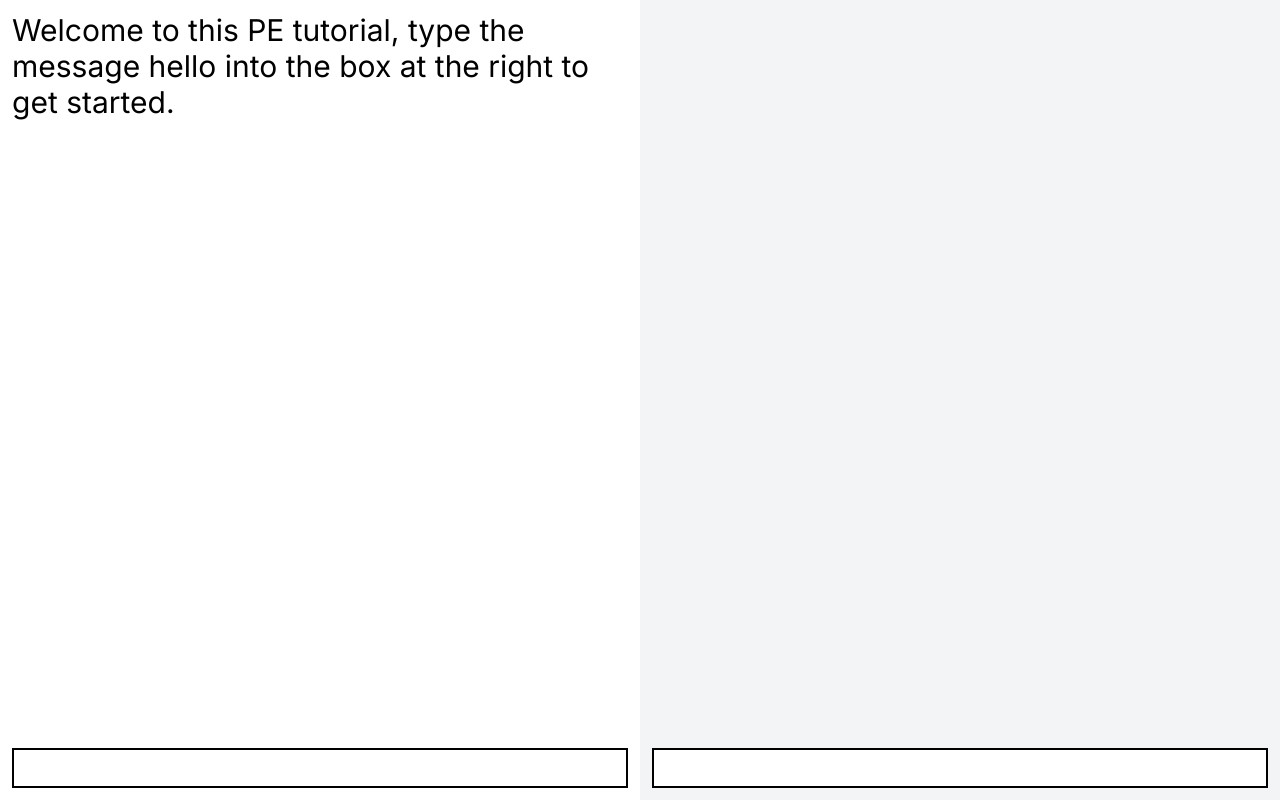
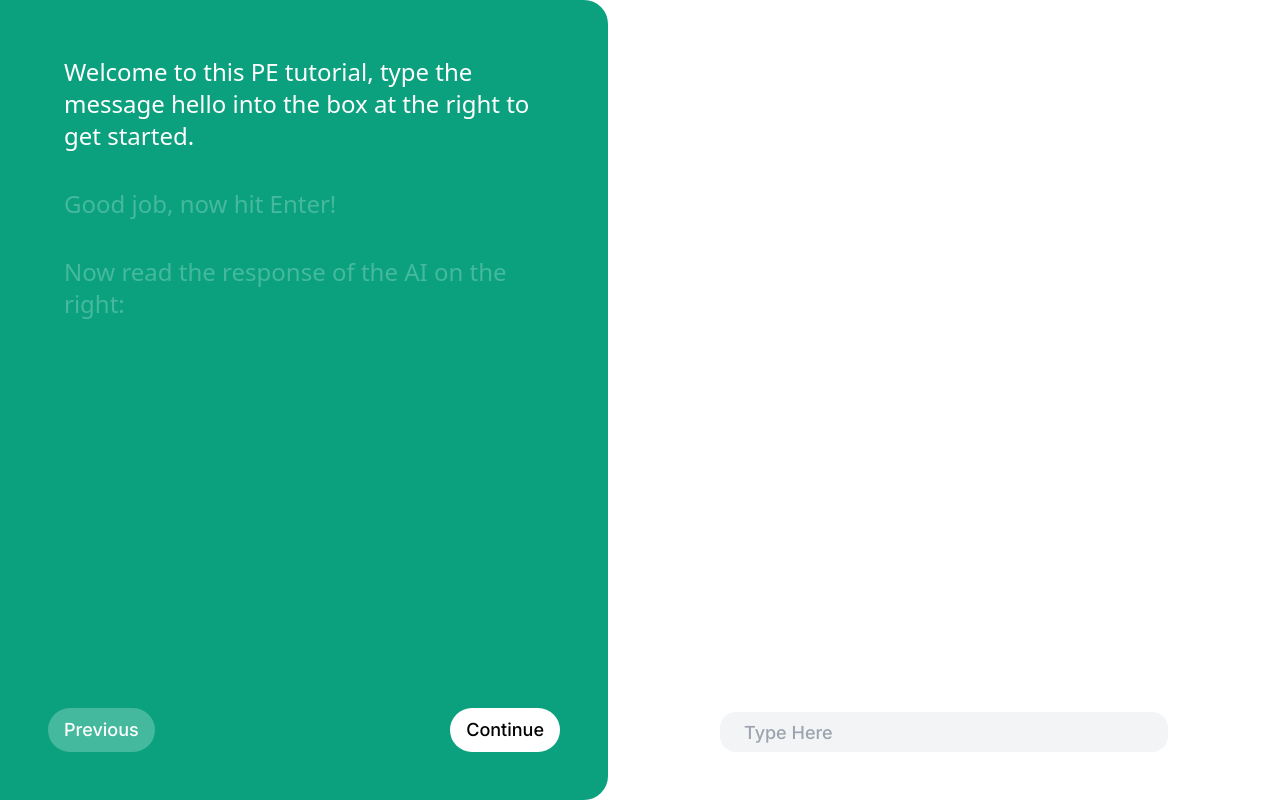
Before and after one commit to trigaten/learn2prompt, a Next.js app: page / in a window 1280 px wide. Built offline with nearby package versions, Linux system fonts and the light colour scheme.

Commit message:
CSS for new figma design

```diff
--- /dev/null
+++ b/app/components/Button.tsx
@@ -0,0 +1,20 @@
+import { ReactNode } from "react";
+
+interface ButtonProps {
+    highlighted: boolean;
+    children: ReactNode;
+    onPress: () => void;
+}
+
+const Button = ( {highlighted, children, onPress}: ButtonProps ) => {
+    return (
+        <button
+            className={`px-4 py-2 rounded-3xl text-lg font-medium ${highlighted ? 'bg-white text-black' : 'bg-light-green text-white'}`}
+            onClick={onPress}
+        >
+            {children}
+        </button>
+    );
+}
+
+export default Button;
--- a/app/components/Chat.tsx
+++ b/app/components/Chat.tsx
@@ -3,7 +3,7 @@
 import { Role, Message } from '../page';
 import { useState, ReactElement } from 'react';
 import TextBox from './TextBox';
-import MessageView from './MessageView';
+import ChatMessageView from './ChatMessageView';
 
 const Chat = (): ReactElement => {
   const [messages, setMessages] = useState<Message[]>([]);
@@ -31,10 +31,10 @@ const Chat = (): ReactElement => {
   };
 
   return (
-    <div className={"flex-1 flex flex-col justify-between p-3 bg-gray-100"}>
-      <MessageView
+    <div className={"flex-1 flex flex-col justify-between py-12 px-20"}>
+      <ChatMessageView
         messages={messages}
-      ></MessageView>
+      ></ChatMessageView>
 
       <TextBox
         onSendMessage={handleSendMessage}
--- /dev/null
+++ b/app/components/ChatMessageView.tsx
@@ -0,0 +1,45 @@
+'use client'
+
+import { useRef, useEffect, ReactElement } from 'react';
+import { Message, Role } from '../page';
+
+interface ChatMessageViewProps {
+    messages: Message[];
+}
+
+const ChatMessageView = ( {messages}: ChatMessageViewProps ): ReactElement => {
+    const messagesEndRef = useRef<HTMLDivElement>(null);
+
+    useEffect(() => {
+        if (messagesEndRef.current) {
+          messagesEndRef.current.scrollIntoView({ behavior: 'smooth' });
+        }
+      }, [messages]);
+
+      return (
+        <div className="flex flex-col overflow-auto h-full mb-2 hide-scrollbar">
+            {messages.map((message: Message, index: number) => (
+                message.role === Role.USER ? (
+                    <h1 key={index} className="font-medium self-end mb-5 text-lg bg-gray-100 rounded-3xl px-4 py-2">
+                        {message.content}
+                    </h1>
+                ) : (
+                    <div key={index} className="flex items-start mb-5">
+                        <div className="w-10 h-10 flex-shrink-0 mr-3">
+                            <img
+                                src="https://mir-s3-cdn-cf.behance.net/project_modules/max_1200/6b483e19159771.562d5d6d738ba.png"
+                                className="w-full h-full object-cover"
+                            />
+                        </div>
+                        <h1 className="font-medium text-lg px-4 py-2 rounded-3xl flex-grow">
+                            {message.content}
+                        </h1>
+                    </div>
+                )
+            ))}
+            <div ref={messagesEndRef} />
+        </div>
+    )
+}
+
+export default ChatMessageView;
--- a/app/components/MessageView.tsx
+++ /dev/null
@@ -1,31 +0,0 @@
-'use client'
-
-import { useRef, useEffect, ReactElement } from 'react';
-import { Message, Role } from '../page';
-
-interface MessageViewProps {
-    messages: Message[];
-}
-
-const MessageView = ( {messages}: MessageViewProps ): ReactElement => {
-    const messagesEndRef = useRef<HTMLDivElement>(null);
-
-    useEffect(() => {
-        if (messagesEndRef.current) {
-          messagesEndRef.current.scrollIntoView({ behavior: 'smooth' });
-        }
-      }, [messages]);
-
-    return (
-        <div className="flex flex-col overflow-auto h-full mb-2 hide-scrollbar">
-            {messages.map((message: Message, index: number) => (
-                <h1 key={index} className={`${message.role === Role.USER ? 'self-end' : ''} mb-5 text-3xl`}>
-                {message.content}
-                </h1>
-            ))}
-            <div ref={messagesEndRef} />
-        </div>
-    )
-}
-
-export default MessageView;
--- a/app/components/TextBox.tsx
+++ b/app/components/TextBox.tsx
@@ -19,10 +19,11 @@ const TextBox = ( {onSendMessage}: TextBoxProps ) => {
     };
 
     return (
-        <form className="w-full text-center" onSubmit={(e) => { e.preventDefault(); handleSubmit(); }}>
+        <form className="w-full text-center px-8" onSubmit={(e) => { e.preventDefault(); handleSubmit(); }}>
             <input
-                className="border-2 border-black w-full h-10 text-3xl"
+                className="bg-gray-100 w-full h-10 text-lg px-6 font-medium rounded-2xl"
                 type="text"
+                placeholder='Type Here'
                 value={inputData}
                 onChange={(e) => handleChange(e.target.value)}
                 />
--- a/app/components/Tutorial.tsx
+++ b/app/components/Tutorial.tsx
@@ -2,8 +2,10 @@
 
 import { Message, Role } from '../page';
 import { useState, useEffect, ReactElement } from 'react';
-import MessageView from './MessageView';
+import TutorialMessageView from './TutorialMessageView';
 import { useInputContext } from './InputContext';
+import Button from './Button';
+
 
 const Tutorial = (): ReactElement => {
   const tutorialSteps: Message[] = [
@@ -12,38 +14,32 @@ const Tutorial = (): ReactElement => {
     {role: Role.BOT, content: "Now read the response of the AI on the right:"}
   ];
 
-  const [ messages, setMessages ] = useState<Message[]>([tutorialSteps[0]]);
+  const [ messages, setMessages ] = useState<Message[]>(tutorialSteps);
   const { inputData, submitted, updateSubmitted } = useInputContext();
   const [ currentStep, setCurrentStep ] = useState<number>(0);
 
-  useEffect(() => {
-    const moveSteps = () => {
-      const newStep = currentStep + 1;
-      setCurrentStep(newStep);
-      setMessages([...messages, tutorialSteps[newStep]]);
+  const changeStep = (change: number) => {
+    let newStep = currentStep + change
+    if (newStep < 0) {
+      newStep = 0;
+    } else if (newStep >= messages.length) {
+      newStep = messages.length - 1;
     }
 
-    if (currentStep === 0 && inputData.toLowerCase() === "hello") {
-      moveSteps();
-    } else if (currentStep === 1 && submitted) {
-      updateSubmitted(false);
-      moveSteps();
-    };
-  }, [inputData, submitted, currentStep]);
+    setCurrentStep(newStep)
+  }
 
   return (
-    <div className={`flex-1 flex flex-col justify-between p-3`}>
-      <MessageView
+    <div className={`flex-1 flex flex-col justify-between p-12 bg-green rounded-r-3xl`}>
+      <TutorialMessageView
         messages={messages}
+        currentStep={currentStep}
       />
 
-      <form className="w-full text-center" onSubmit={(e) => {e.preventDefault()}} >
-        <input
-          className="border-2 border-black w-full h-10"
-          type="text"
-        />
-        <button type="submit" className="hidden">Send</button>
-      </form>
+      <div className={'flex-1 flex flex-row justify-between'}>
+        <Button highlighted={false} onPress={() => changeStep(-1)}> Previous </Button>
+        <Button highlighted={true} onPress={() => changeStep(1)}> Continue </Button>
+      </div>
     </div>
   );
 };
--- /dev/null
+++ b/app/components/TutorialMessageView.tsx
@@ -0,0 +1,32 @@
+'use client'
+
+import { useRef, useEffect, ReactElement } from 'react';
+import { Message, Role } from '../page';
+
+interface TutorialMessageViewProps {
+    messages: Message[];
+    currentStep: number;
+}
+
+const TutorialMessageView = ( {messages, currentStep}: TutorialMessageViewProps ): ReactElement => {
+    const messagesEndRef = useRef<HTMLDivElement>(null);
+
+    useEffect(() => {
+        if (messagesEndRef.current) {
+          messagesEndRef.current.scrollIntoView({ behavior: 'smooth' });
+        }
+      }, [messages]);
+
+      return (
+        <div className="flex flex-col overflow-auto h-full mb-2 hide-scrollbar items-start">
+            {messages.map((message: Message, index: number) => (
+                <h1 key={index} className={`mb-5 text-2xl rounded-3xl px-4 py-2 font-sans font-medium ${currentStep === index ? 'text-white' : 'text-light-green'}`}>
+                    {message.content}
+                </h1>
+            ))}
+            <div ref={messagesEndRef} />
+        </div>
+    )
+}
+
+export default TutorialMessageView;
--- a/app/globals.css
+++ b/app/globals.css
@@ -5,3 +5,15 @@
 .hide-scrollbar::-webkit-scrollbar {
   display: none;
 }
+
+.bg-green {
+  background-color: #0ca17e;
+}
+
+.bg-light-green {
+  background-color: #45b99e;
+}
+
+.text-light-green {
+  color: #45b99e;
+}
```
